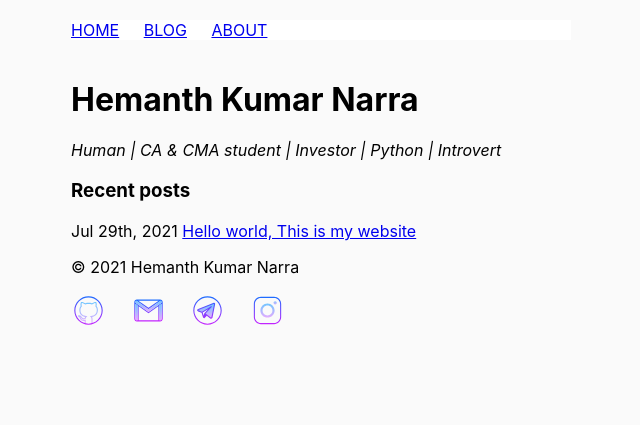
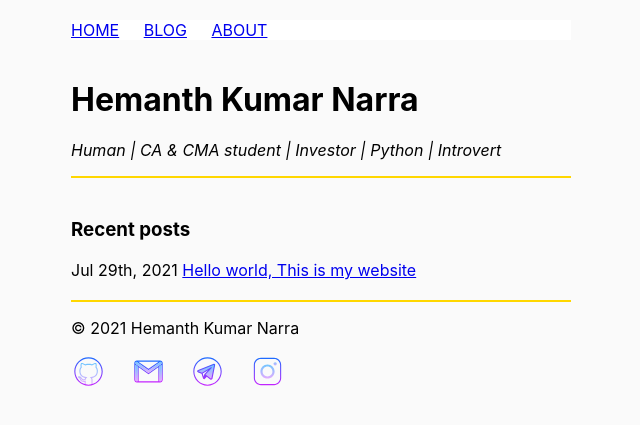
Before and after one commit to hemanthnarra/hemanthnarra.github.io, a Jekyll site: the page built from index.html, in a window 1280 px wide. Shown: the top 425 px of the page, without its empty margins (319-959 px from the left). Built offline with Jekyll 4.4.1, drawn with Linux system fonts in a browser that asks for light colours.

Commit message:
margins 2

```diff
--- a/css/main.css
+++ b/css/main.css
@@ -14,7 +14,14 @@ nav {
     margin-top: 20px;
     margin-bottom: 40px;
 }
-
+header {
+    border-bottom: 2px solid gold;
+    margin-bottom: 40px;
+}
+footer {
+    border-top: 2px solid gold;
+    margin-top: 20px;
+}
 nav ul, footer ul {
     list-style-type: none;
     padding-left: 0;
```
